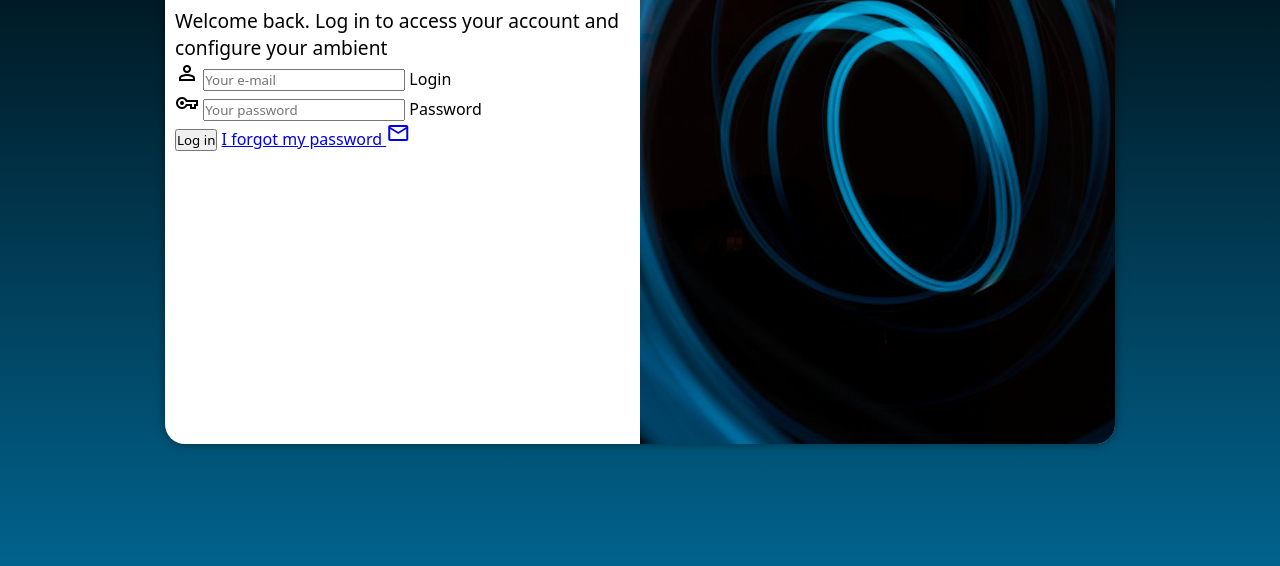
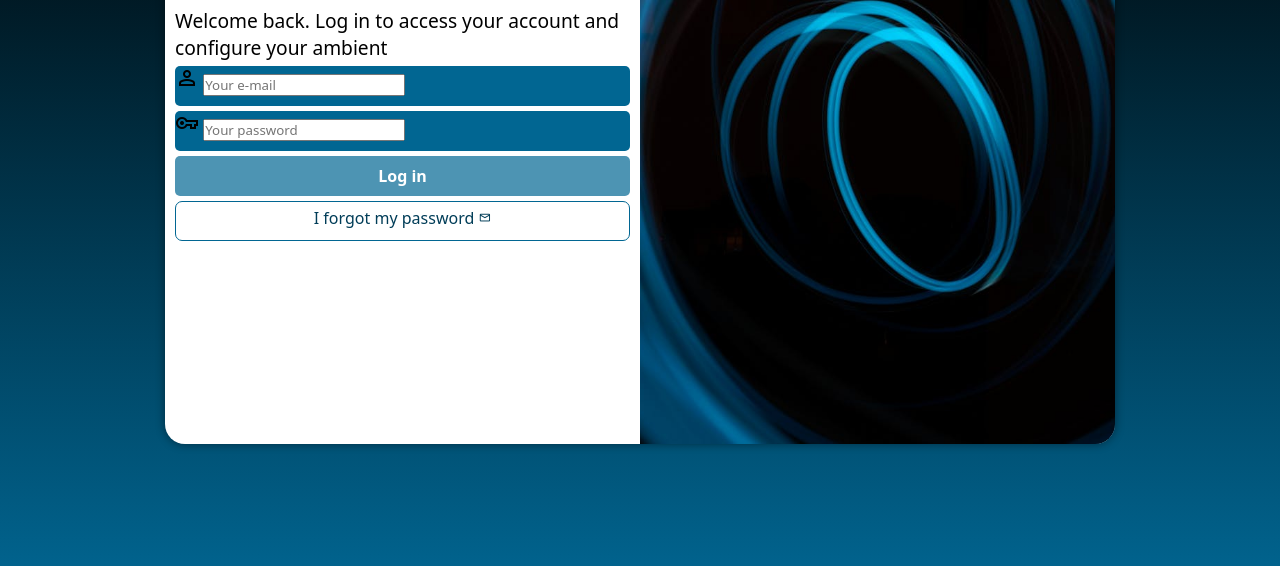
Before and after one commit to Kaue-Santana42/login-project, a plain HTML site: page index.html in a window 1280 px wide. Shown: the part 206-772 px from the top of the page. Drawn offline with nearby package versions, Linux system fonts and the light colour scheme.

Commit message:
Labels and buttons added and modified

```diff
--- a/index.html
+++ b/index.html
@@ -23,13 +23,15 @@
                         <input type="email" name="login" id="ilogin" placeholder="Your e-mail" autocomplete="email" required maxlength="30">
                         <label for="ilogin">Login</label>
                     </div>
+
                     <div class="field">
                         <span class="material-symbols-outlined">vpn_key</span>
                         <input type="password" name="password" id="ipassword" placeholder="Your password" autocomplete="current-password" required minlength="8" maxlength="20">
                         <label for="ipassword">Password</label>
                     </div>
+
                     <input type="submit" value="Log in">
-                    <a href="forgot.html">
+                    <a href="forgot.html" class="button">
                         I forgot my password <span class="material-symbols-outlined">mail</span>
                     </a>
                 </form>
--- a/style/style.css
+++ b/style/style.css
@@ -73,3 +73,57 @@ div#form h1 {
 div#form p {
     font-size: 0.8em;
 }
+
+form div.field {
+    background-color: var(--primary-color);
+    display: block;
+    width: 100%;
+    height: 40px;
+    border-radius: 5px;
+    margin: 5px 0px;
+}
+
+form label {
+    display: none;
+}
+
+form input[type=submit] {
+    display: block;
+    font-size: 1em;
+    font-weight: bold;
+    width: 100%;
+    height: 40px;
+    background-color: color-mix(in srgb, var(--primary-color), white 30%);
+    color: white;
+    border: none;
+    border-radius: 5px;
+    cursor: pointer;
+}
+
+form input[type=submit]:hover {
+    background-color: color-mix(in srgb, var(--primary-color), black 40%);
+}
+
+form a.button {
+    display: block;
+    text-align: center;
+    text-decoration: none;
+    font-size: 1em;
+    width: 100%;
+    height: 40px;
+    padding-top: 5px;
+    margin-top: 5px;
+    background-color: white;
+    color: color-mix(in srgb, var(--primary-color), black 40%);
+    border: 1px solid var(--primary-color);
+    border-radius: 7px;
+}
+
+form a.button:hover {
+    background-color: color-mix(in srgb, var(--primary-color), white 60%);
+    color: white;
+}
+
+form a.button span {
+    font-size: 0.8em;
+}
```
